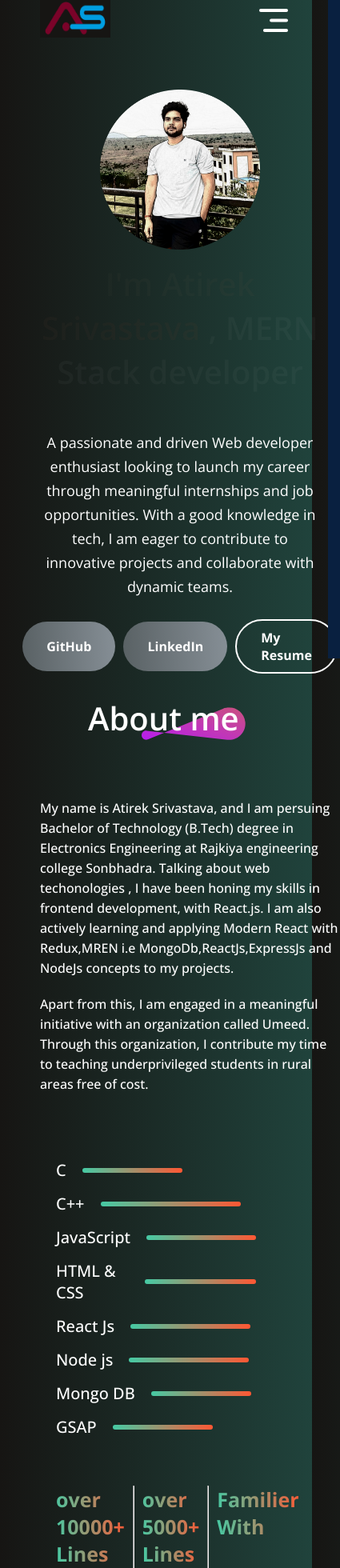
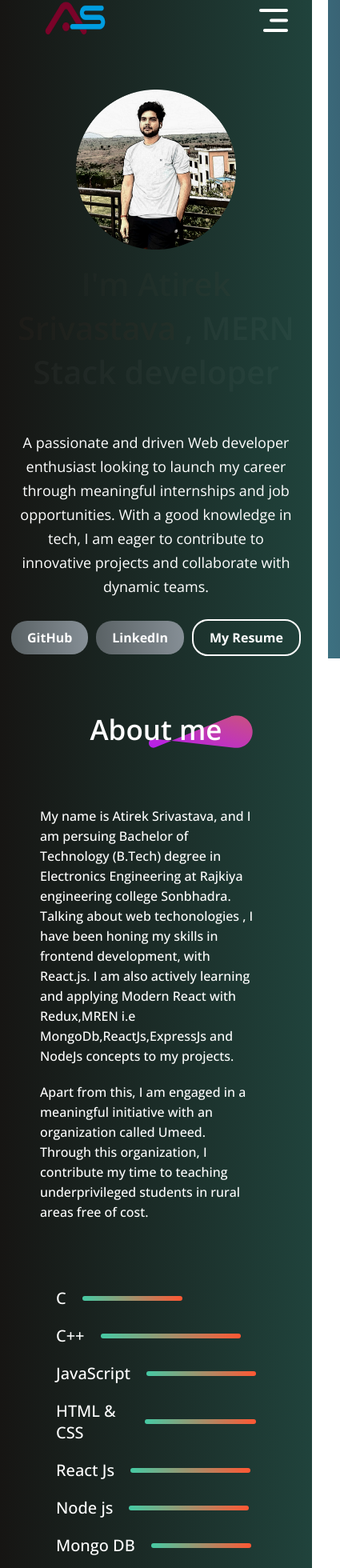
Before and after one commit to Atirek-Srivastava/My_Portfolio, a React (Vite) app: page / in a window 390 px wide. Shown: the part 21-1981 px from the top of the page at 80% size, 425 px wide, since content can reach past the window. Built offline with nearby package versions, Linux system fonts and the light colour scheme; a web font is replaced by a local one.

Commit message:
Added Some responsiveness

```diff
--- a/src/Components/About/About.css
+++ b/src/Components/About/About.css
@@ -57,7 +57,7 @@
 .about-skills{
     display: flex;
     flex-direction: column;
-    gap: 15px;
+    gap: 20px;
 
 }
 
@@ -114,8 +114,9 @@
 }
 
 .about-skill:hover{
-    transform: scale(1.05);
-    transition: 0.6s;
+    transform: scale(1.2);
+    transition: 0.3s;
+    color: #14ff4b;
 }
 
 .about-achievment:hover{
@@ -128,12 +129,12 @@
         gap: 60px;
         margin: 20px 70px;
         align-items: start;
-       // margin-left: 100px;
+        justify-content: center;
+        align-items: center;
     }
     .about-title h1{
-        font-size: 40px;
-        padding: 0;
-        margin-left: 40px;
+        font-size: 35px;
+        margin-top: 40px;
     }
     .about-title img{
         width: 130px;
@@ -148,7 +149,7 @@
     .about-para{
         font-size: 16px;
         line-height: 25px;
-        width: 150%;
+        width: 110%;
         margin: 1px -20px;
     }
     .about-skill{
@@ -164,13 +165,16 @@
     }
     .about-achievment{
         justify-content: space-between;
+
     }
     .about-achievment{
         gap: 5px;
+        margin-top: 40px;
     }
 
     .about-achievments{
-        gap: 10px;
+        gap: 5px;
+        display: table-column;
     }
 
     .about-achievment h1{
--- a/src/Components/Contact/Contact.css
+++ b/src/Components/Contact/Contact.css
@@ -81,7 +81,7 @@
 
 .contact-right input{
     border: none;
-    width: 700px;
+    width: 400px;
     height: 60px;
     padding-left:20px;
     border-radius: 30px;
@@ -92,7 +92,7 @@
 }
 
 .contact-right textarea{
-    width: 500px;
+    width: 400px;
     border: none;
     padding: 25px;
     border-radius: 30px;
@@ -106,7 +106,7 @@
     border: none;
     color: white;
     border-radius: 50px;
-    background: linear-gradient(267deg, #FF5733 0%, #45caa4 100%);
+    background: linear-gradient(267deg, #756c6a 0%, #2c4319 100%);
     font-size: 22px;
     padding: 20px 60px;
     margin-bottom: 50px;
@@ -124,12 +124,15 @@
         gap: 50px;
         margin: 50px 70px;
         align-items: start;
+        justify-content: center;
+        align-items: center;
     }
     .contact-title h1{
         padding: 0;
         font-size: 35px;
         font-weight: 600;
-        margin-left:20px;
+       justify-content: center;
+       align-items: center;
     }
     .contact-title img{
         width: 130px;
--- a/src/Components/Education/Education.css
+++ b/src/Components/Education/Education.css
@@ -81,11 +81,12 @@
         align-items: start;
         gap: 60px;
         margin: 20px 60px;
+        justify-content: center;
+        align-items: center;
     }
     .services-title h1{
-        padding: 0;
         font-size: 35px;
-        margin-left:20px;
+        /* margin: 40px 0px 0px 40px; */
     }
     .services-title img{
         width: 130px;
--- a/src/Components/Footer/Footer.css
+++ b/src/Components/Footer/Footer.css
@@ -92,6 +92,7 @@
 @media (max-width:768px) {
     .footer{
         margin: 50px 70px;
+
     }
     .footer-top{
         flex-direction: column;
--- a/src/Components/Footer/Footer.jsx
+++ b/src/Components/Footer/Footer.jsx
@@ -16,13 +16,13 @@ const Footer = () => {
                 <AnchorLink href='#home'><img src={logo} alt="" className='logo-img' /></AnchorLink>
                     <p>Thank you for visiting!</p>
                 </div>
-                <div className="footer-top-right">
-                    <div className="footer-email-input">
+                {/* <div className="footer-top-right"> */}
+                    {/* <div className="footer-email-input"> */}
                         {/* <img src={user_icon} alt="" /> */}
                         {/* <input type="email" placeholder='Enter your email' /> */}
-                    </div>
+                    {/* </div> */}
                     {/* <div className="footer-subscribe">Subscribe</div>  */}
-                </div>
+                {/* </div> */}
             </div>
             <hr />
             <div className="footer-bottom">
--- a/src/Components/Hero/Hero.css
+++ b/src/Components/Hero/Hero.css
@@ -74,36 +74,36 @@
         margin-bottom: -60px;
         width: 200px;
         height: 200px;
-        margin-left: 60px;
+        /* margin-left: 60px; */
 
     }
     .hero h1{
         margin-top: 50px;
         width: 90%;
         font-size: 40px;
-        margin-left: 60px;
+        /* margin-left: 60px; */
     }
     .hero p{
         width: 90%;
         font-size: 18px;
         line-height: 30px;
         margin: 1px 0px;
-        margin-left: 60px;
+        /* margin-left: 60px; */
     }
     .hero-action{
         gap: 10px;
         font-size: 16px;
         font-weight: 700;
-        margin-left: 60px ;
+        /* margin-left: 60px ; */
         margin-bottom: 20px;
     }
     .hero-connect {
-        padding: 20px 30px;
-        border-radius: 40px;
+        padding: 10px 20px;
+        border-radius: 20px;
 
     }
     .hero-resume{
-        padding: 10px 30px;
-        border-radius: 40px;
+        padding: 10px 20px;
+        border-radius: 20px;
     }
 }
--- a/src/Components/MyProjects/Myproject.css
+++ b/src/Components/MyProjects/Myproject.css
@@ -33,21 +33,21 @@
 .myproject-container{
     display: grid;
     grid-template-columns: 1fr 1fr 1fr;
-    gap: 40px;
+    gap: 80px;
 }
 
 .myproject-container img{
     box-sizing: border-box;
-    width: 400px;
-    height: 270px;
+    width: 300px;
+    height: 200px;
     transition: 0.4s;
     cursor: pointer;
+
 }
 
 .myproject-container img:hover{
     transform: scale(1.10);
     box-shadow: 2px 8px 50px 1px rgba(255, 253, 253, 0.5)    ;
-
     border: 4px ;
     border-radius: 10px;
     transition: 0.4s;
@@ -71,17 +71,20 @@
 
 }
 
-@media (max-width:768px) {
+@media (max-width:1064px) {
     .mywork{
         gap: 40px;
         margin: 50px 70px;
         align-items: start;
+        justify-content: center;
+        align-items: center;
     }
     .mywork-title h1{
-        padding: 0;
+
         font-size: 35px;
         font-weight: 500;
-        margin-left: 20px;
+
+        /* margin: 40px 0px 0px 60px; */
     }
     .mywork-title img{
         width: 130px;
@@ -90,10 +93,11 @@
     .myproject-container{
         grid-template-columns: 1fr ;
         gap: 25px;
+
     }
     .myproject-container img{
-        width: 100%;
-        height: 100%;
+        width: 300px;
+        height: 200px;
 
     }
     .mywork-showmore{
--- a/src/Components/Navbar/Navbar.css
+++ b/src/Components/Navbar/Navbar.css
@@ -2,12 +2,13 @@
 .logo-image{
     width: 8rem;
     height: 4rem;
+    margin-right: 10px;
 }
 .navbar{
     display: flex;
     align-items: center;
     justify-content: space-between;
-    margin: 20px 170px;
+    margin: 20px 50px;
 }
 
 .nav-menu{
@@ -27,6 +28,7 @@
     font-size: 20px;
     cursor: pointer;
     transition: 0.5s;
+    margin-left: 15px;
 }
 
 .nav-connect:hover{
@@ -55,7 +57,7 @@
     display: none;
 }
 
-@media (max-width:768px){
+@media (max-width:900px){
 
     .logo-image{
         width: 5.5rem;
@@ -85,7 +87,7 @@
         align-items: start;
         top: 0;
         gap: 30px;
-        background-color: #092040;
+        background: linear-gradient(267deg, #251a33 0%, #3d7181 100%);
         width: 330px;
         height: 100%;
         z-index: 2;
```
Also changed, not shown: src/Components/About/About.jsx (+10 -9 lines), src/assets/logo.png.
